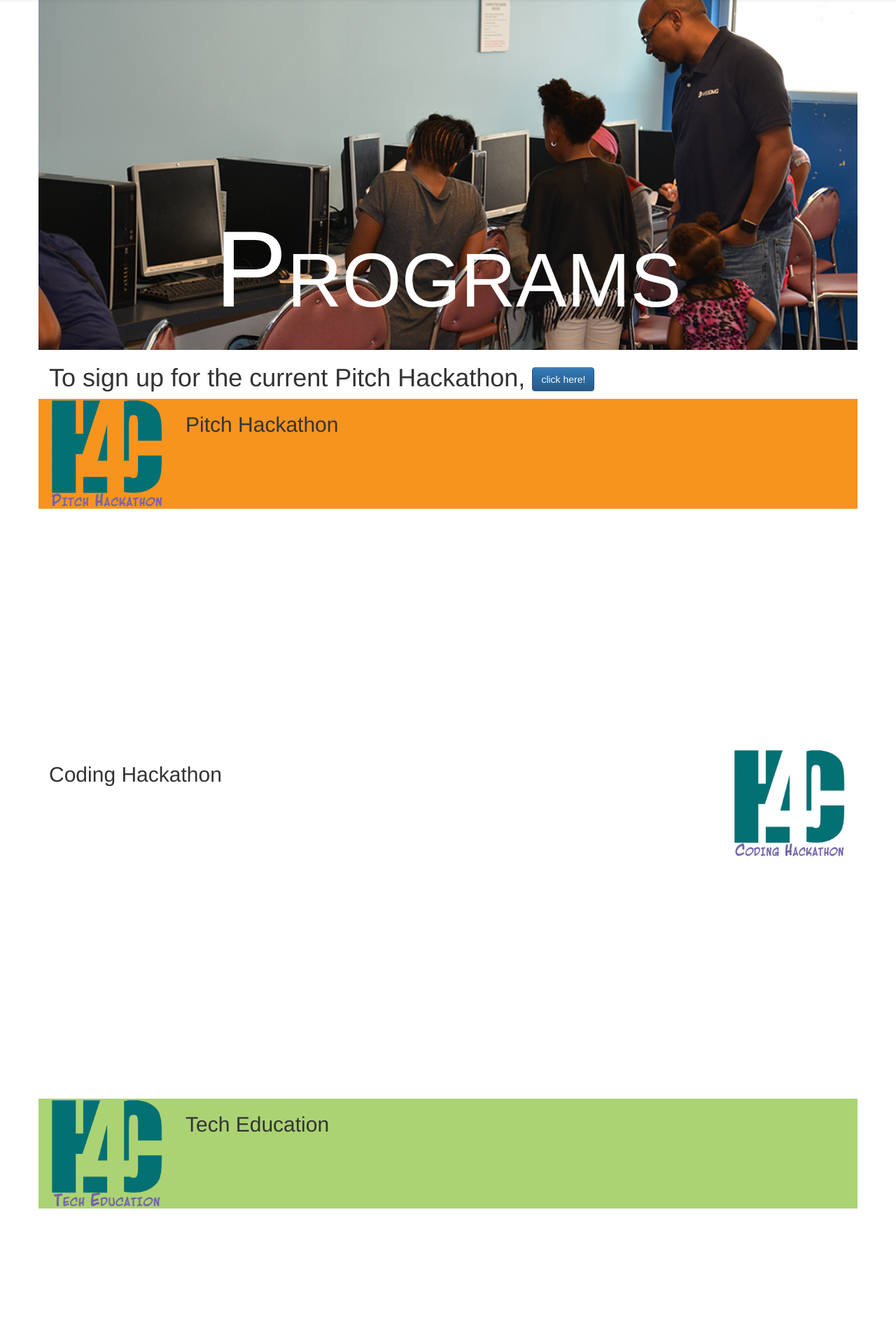
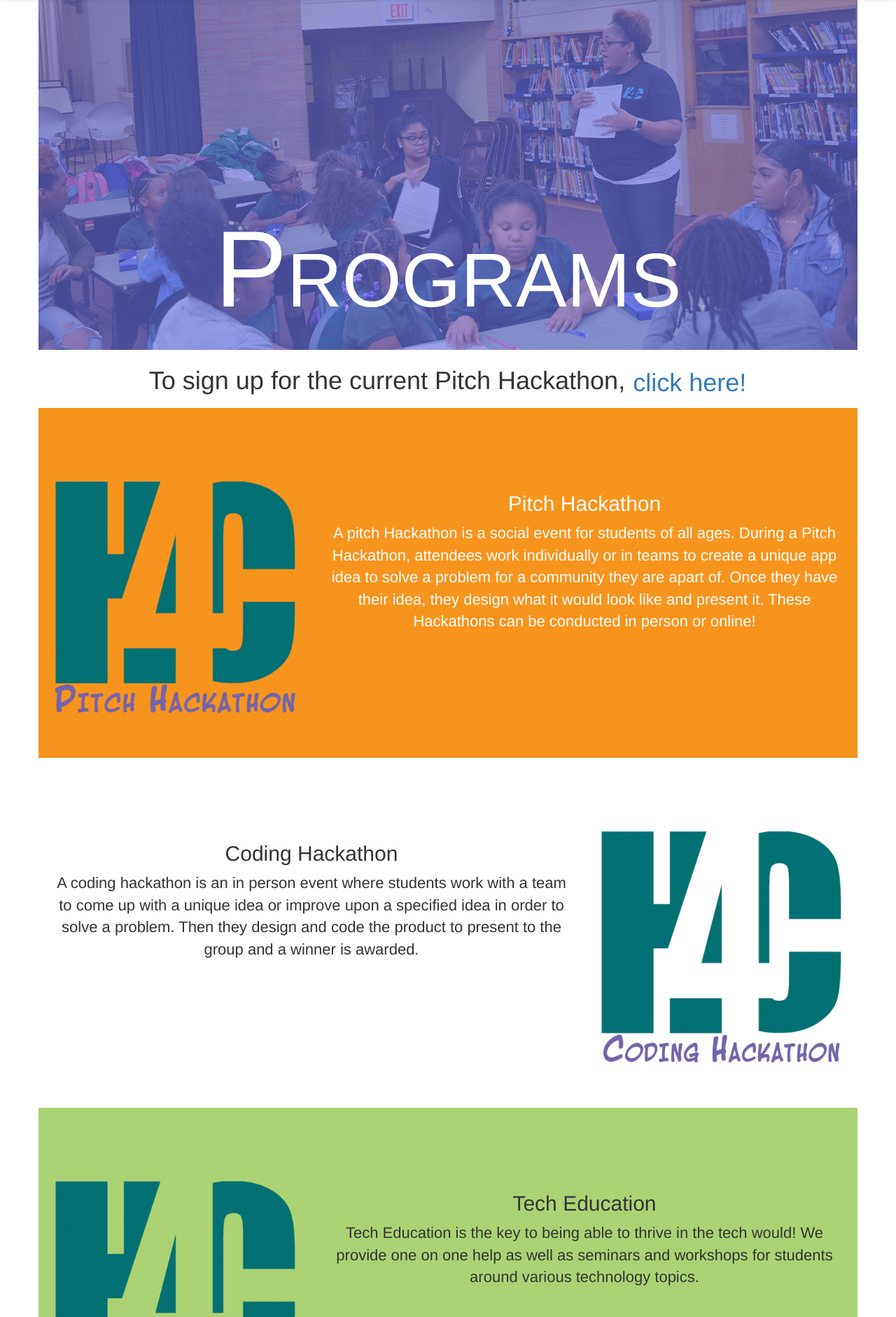
Before and after one commit to hackforcommunity/hackforcommunity, a CodeIgniter app: page /database/programs in a window 1280 px wide. Shown: the part 51-1933 px from the top of the page at 70% size. Run offline with CodeIgniter, Linux system fonts and the light colour scheme; some libraries are stand-ins or nearby versions.

Commit message:
finished progams view

```diff
--- a/application/views/programs.php
+++ b/application/views/programs.php
@@ -12,7 +12,7 @@
   <div class="container">
 	<div class="row">
 	  <div class="col-md-12"">
-	  	<h1>To sign up for the current Pitch Hackathon, <a href="#" class="btn btn-primary">click here!</a></h1>
+	  	<h1>To sign up for the current Pitch Hackathon, <a href="#" class="btn btn-link">click here!</a></h1>
 	  </div>
 	</div>
   </div>
@@ -21,13 +21,12 @@
 <div class="section programs2">
   <div class="container">
 	<div class="row">
-	  <div class="col-md-2"">
+	  <div class="col-md-4"">
 		  <img src="../images/PitchHackLogo.png" class="img-responsive"/>
-
 	  </div>
-	  <div class="col-md-10"">
+	  <div class="col-md-8"">
 	  	<h2>Pitch Hackathon</h2>
-	  	<p></p>
+	  	<p>A pitch Hackathon is a social event for students of all ages. During a Pitch Hackathon, attendees work individually or in teams to create a unique app idea to solve a problem for a community they are apart of. Once they have their idea, they design what it would look like and present it. These Hackathons can be conducted in person or online!</p>
 	 </div>
 	</div>
   </div>
@@ -35,14 +34,12 @@
 <div class="section programs3">
   <div class="container">
 	<div class="row">
-	  <div class="col-md-10"">
+	  <div class="col-md-8"">
 		  <h2>Coding Hackathon</h2>
-			<p></p>
+			<p>A coding hackathon is an in person event where students work with a team to come up with a unique idea or improve upon a specified idea in order to solve a problem. Then they design and code the product to present to the group and a winner is awarded.</p>
 	  </div>
-	  <div class="col-md-2"">
+	  <div class="col-md-4"">
 		  <img src="../images/CodingHackLogo.png" class="img-responsive"/>
-
-
 	 </div>
 	</div>
   </div>
@@ -51,12 +48,12 @@
 <div class="section programs4">
   <div class="container">
 	<div class="row">
-	  <div class="col-md-2"">
+	  <div class="col-md-4"">
 	  	<img src="../images/TechEdLogo.png"  class="img-responsive"/>
 	  </div>
-	  <div class="col-md-10">
+	  <div class="col-md-8">
 	  	<h2>Tech Education</h2>
-	  	<p></p>
+	  	<p>Tech Education is the key to being able to thrive in the tech would! We provide one on one help as well as seminars and workshops for students around various technology topics.</p>
 	 </div>
 	</div>
   </div>
@@ -66,7 +63,7 @@
   <div class="container">
 	<div class="row">
 	  <div class="col-md-12"">
-	  	<p></p>
+	  	<h2>To lean more about how to bring one of our programs to your organization, send an email to info@hackforcommunity.org.</h2>
 	  </div>
 	</div>
   </div>
--- a/css/h4c.css
+++ b/css/h4c.css
@@ -31,6 +31,9 @@
 .section4 .container,
 .mission2 .container,
 .programs .container,
+.programs2 .container,
+.programs3 .container,
+.programs4 .container,
 .programs5 .container {
 	padding-top: 100px;
 	height: 500px;
@@ -182,23 +185,55 @@
 
 /* Programs */
 .programs .container {
-	background-image: url('../images/image1.png');
+	background-image: url('../images/image3.png');
 	color: var(--outline-white);
 	text-align: center;
 }
+
 .programs .container h1{
 	font-size: 155px;
 	font-variant-caps: small-caps;
 	margin-top: 200px;
 }
+.programs1 .container h1{
+	text-align: center;
+}
+.programs1 .container a{
+	font-size: 36px;
+	padding: 0px;
+}
 
 .programs2 .container{
+	background-image: none;
+	text-align: center;
+	color: var(--outline-white);
 	background-color: var(--main-bg-color-orange);
 }
 
+.programs2 .container p,
+.programs3 .container p,
+.programs4 .container p{
+	font-size: 22px;
+}
+
+.programs3 .container{
+	background-image: none;
+	text-align: center;
+	background-color: var(--outline-white);
+}
+
 .programs4 .container{
+	background-image: none;
+	text-align: center;
 	background-color: var(--main-bg-color-green);
 }
+
+.programs5 .container {
+	background-image: url('../images/image2.png');
+	text-align: center;
+	color: var(--outline-black);
+}
+
 
 /* Footer CSS */
 footer {
```
